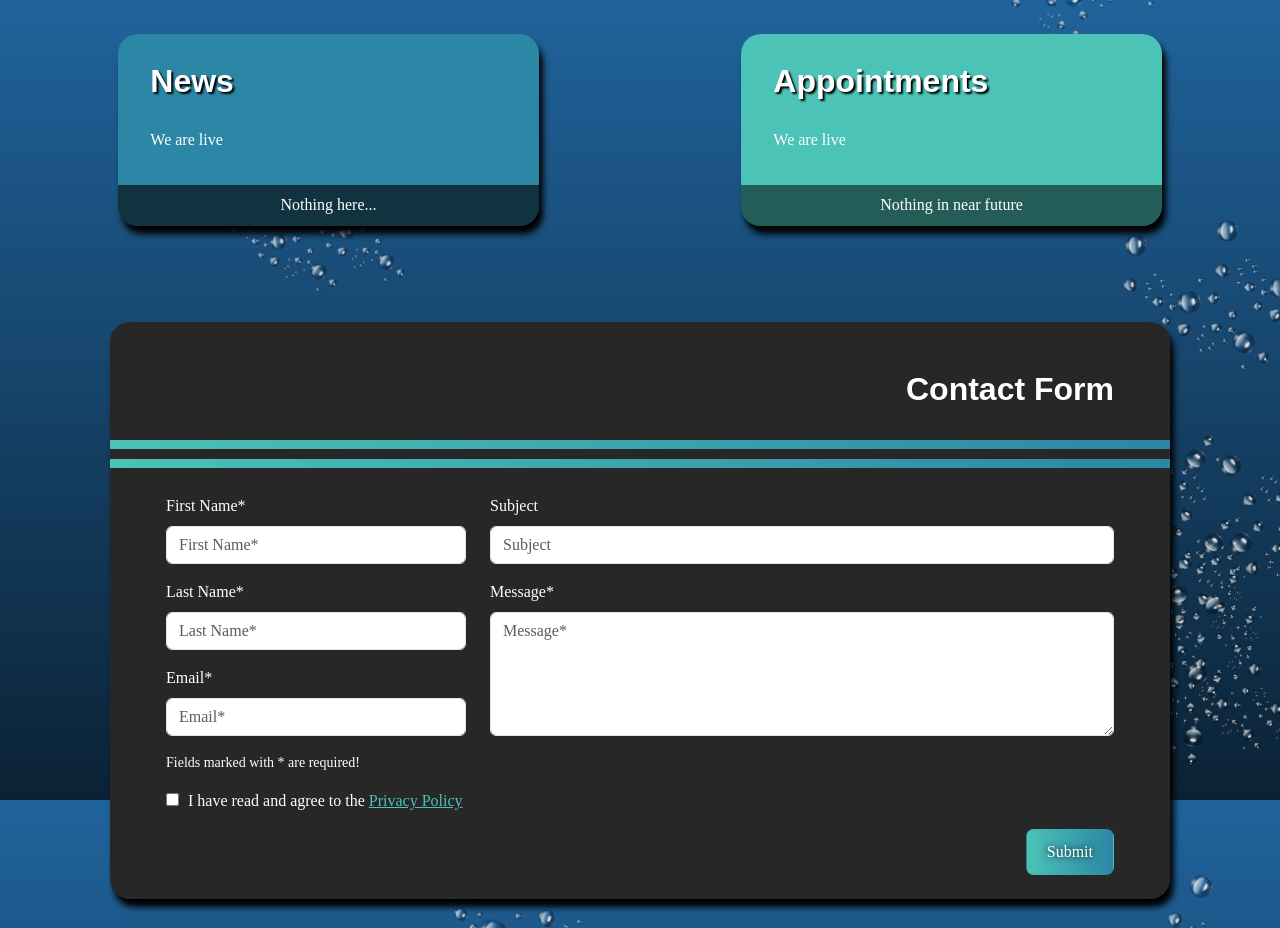
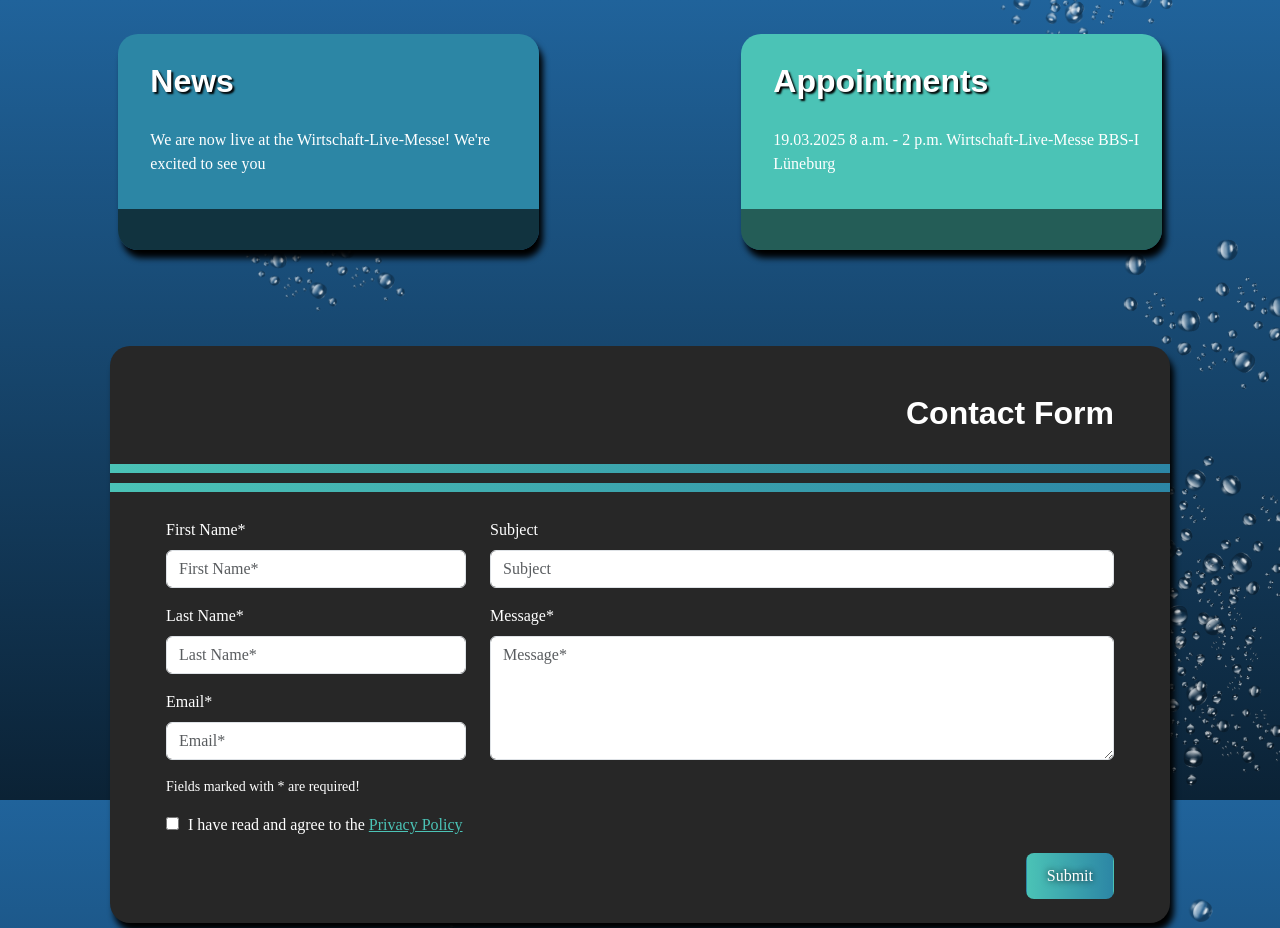
Before and after one commit to Doner-mit-alles/wirtschaft-live, a Vue app: page / in a window 1280 px wide. Shown: the part 3200-4128 px from the top of the page. Built offline with nearby package versions, Linux system fonts and the light colour scheme; a web font is replaced by a local one.

Commit message:
49: add text for news & appointments

```diff
--- a/src/components/container/NewsAndAppointmentsContainer.vue
+++ b/src/components/container/NewsAndAppointmentsContainer.vue
@@ -12,9 +12,7 @@
             <p>{{ $t('container.news.content') }}</p>
           </div>
         </div>
-        <div id="news-bottom-text">
-          <div>{{ $t('container.news.bottom_text') }}</div>
-        </div>
+        <div id="news-bottom-text" v-html="$t('container.appointments.bottom_text')"></div>
       </div>
     </div>
     <div class="col-lg-5 col-12 ms-auto">
@@ -27,9 +25,7 @@
             <p>{{ $t('container.appointments.content') }}</p>
           </div>
         </div>
-        <div id="appointments-bottom-text">
-          {{ $t('container.appointments.bottom_text') }}
-        </div>
+        <div id="appointments-bottom-text" v-html="$t('container.appointments.bottom_text')"></div>
       </div>
     </div>
   </div>
--- a/src/locales/de.json
+++ b/src/locales/de.json
@@ -86,13 +86,13 @@
     },
     "news": {
       "headline": "Neuigkeiten",
-      "content": "Wir sind live",
-      "bottom_text": "Die Livestellung findet bald statt!"
+      "content": "Wir sind jetzt live auf der Wirtschaft-Live-Messe! Wir freuen uns euch zu sehen",
+      "bottom_text": "<br>"
     },
     "appointments": {
       "headline": "Termine",
-      "content": "Livestellung der Website",
-      "bottom_text": "Präsentation der Website"
+      "content": "19.03.2025 8-14 Uhr Wirtschaft-Live-Messe BBS-I Lüneburg",
+      "bottom_text": "<br>"
     },
     "aboutUs": {
       "imageAltText": "Bild mit Spielbausteinen",
--- a/src/locales/en.json
+++ b/src/locales/en.json
@@ -18,13 +18,13 @@
   "container": {
     "news": {
       "headline": "News",
-      "content": "We are live",
-      "bottom_text": "Nothing here..."
+      "content": "We are now live at the Wirtschaft-Live-Messe! We're excited to see you",
+      "bottom_text": "<br>"
     },
     "appointments": {
       "headline": "Appointments",
-      "content": "We are live",
-      "bottom_text": "Nothing in near future"
+      "content": "19.03.2025 8 a.m. - 2 p.m. Wirtschaft-Live-Messe BBS-I Lüneburg",
+      "bottom_text": "<br>"
     },
     "privacyPolice": {
       "headline": "Privacy Policy",
```
